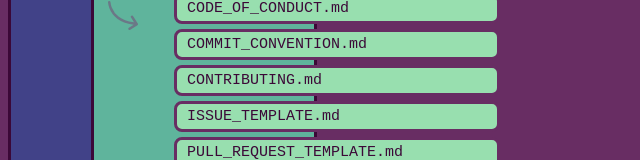
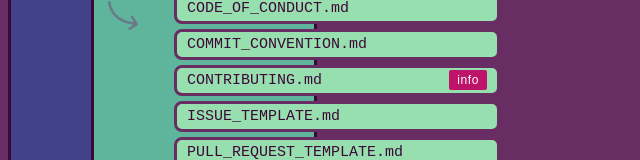
Before and after one commit to sdras/vue-directory-tree, a Vue app: page / in a window 1280 px wide. Shown: the part 333-493 px from the top of the page, without its empty margins (0-640 px from the left). Built offline with nearby package versions, Linux system fonts and the light colour scheme.

Commit message:
add in note functionality

```diff
--- a/src/components/AppItem.vue
+++ b/src/components/AppItem.vue
@@ -4,9 +4,20 @@
     <div @click="toggleOpened(unit.name)">
         {{ unit.name }}
       <button v-if="isFolder">{{ arrOpen ? '-' : '+' }}</button>
+      <button
+        v-if="comments[unit.path]"
+        class="info"
+        @mouseenter="noteShowing = true"
+        @mouseleave="noteShowing = false"
+      >
+        info
+      </button>
     </div>
 
     <app-arrow v-if="isFolder" />
+    <div v-if="noteShowing">
+      <app-note :comments="comments" :path="unit.path"/>
+    </div>
 
     <section v-show="arrOpen" v-if="isFolder">
 
@@ -26,18 +37,21 @@
 <script>
 import { mapState } from 'vuex'
 import AppArrow from './AppArrow.vue'
+import AppNote from './AppNote.vue'
 
 export default {
   name: 'app-item',
   components: {
-    AppArrow
+    AppArrow,
+    AppNote
   },
   props: {
     unit: Object
   },
   data() {
     return {
-      open: false
+      open: false,
+      noteShowing: false
     }
   },
   methods: {
@@ -112,4 +126,16 @@ button {
   cursor: pointer;
   border: none;
 }
+
+.block button.info,
+.block .block button.info {
+  position: absolute;
+  right: 10px;
+  background: #bd1369;
+  padding: 3px 8px;
+  font-size: 12px;
+  color: white;
+  margin-top: -2px;
+  letter-spacing: 0.05em;
+}
 </style>
--- /dev/null
+++ b/src/components/AppNote.vue
@@ -0,0 +1,40 @@
+<template>
+  <div>
+    <p>{{ note }}</p>
+  </div>
+</template>
+
+<script>
+export default {
+  props: {
+    comments: {
+      type: Object,
+      required: true
+    },
+    path: {
+      type: String,
+      required: true
+    }
+  },
+  computed: {
+    note() {
+      return this.comments[this.path]
+    }
+  }
+}
+</script>
+
+<style scoped>
+div {
+  position: absolute;
+  background: white;
+  left: 150px;
+  width: 250px;
+  font-family: Helvetica, sans-serif;
+  line-height: 1.4em;
+  z-index: 5000;
+  border-radius: 4px;
+  padding: 4px 20px;
+  box-shadow: 0 0 10px 4px rgba(0, 0, 0, 0.25);
+}
+</style>
--- a/src/store.js
+++ b/src/store.js
@@ -9,8 +9,8 @@ export default new Vuex.Store({
     opened: ['vue', '.github', 'scripts', 'src', 'core', 'instance'],
     //this will show any comments that are relevant to a particular file
     comments: {
-      name: 'CONTRIBUTING.md',
-      notes: `Has a section about the source code structure, this a quick way to become familiarized with the project structure.`
+      'vue//.github/CONTRIBUTING.md': `Has a section about the source code structure, this a quick way to become familiarized with the project structure.`,
+      'vue//src/core/instance/lifecycle.js': `lala`
     },
     //the whole directory structure for vue
     vuetree: {
```
